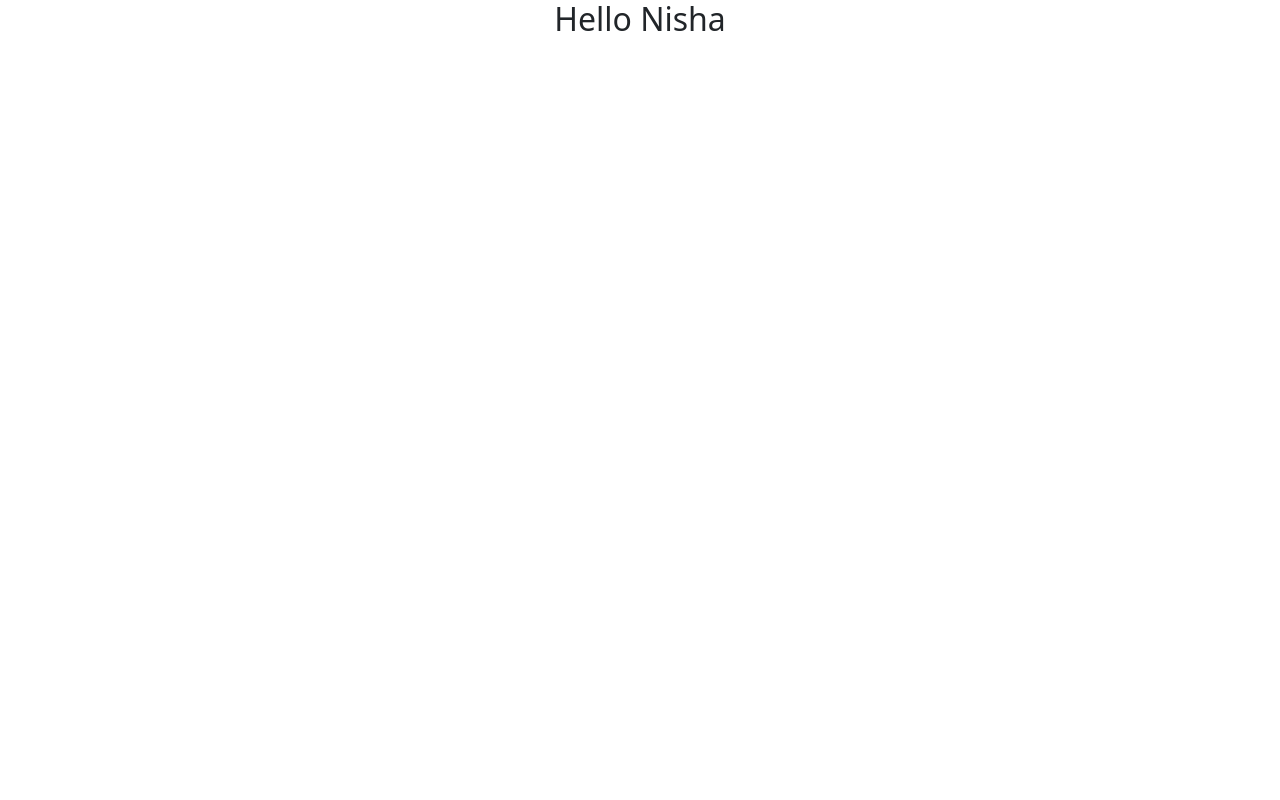
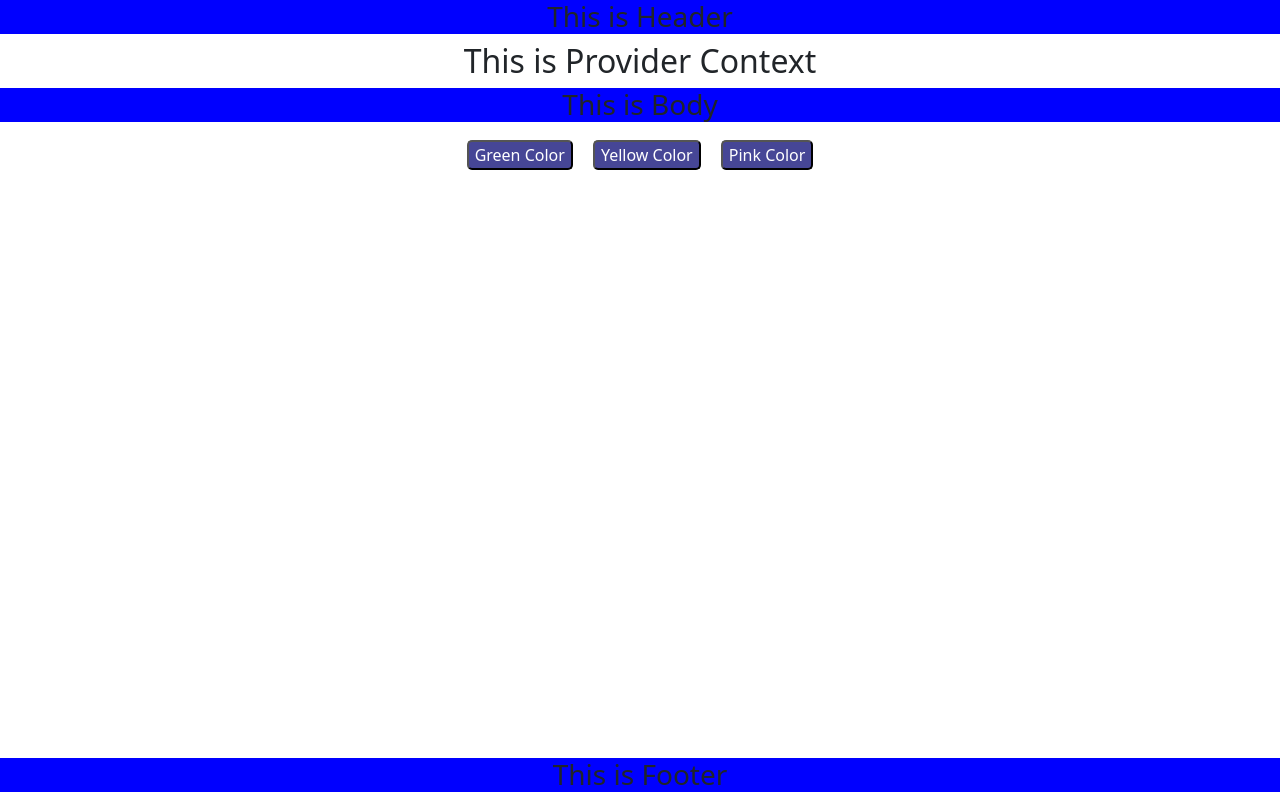
Before and after one commit to nishasalawat1/Basic-Demos, a React (Create React App) app: page / in a window 1280 px wide. Built offline with nearby package versions, Linux system fonts and the light colour scheme.

Commit message:
Use ContextAPI insted of redux to pass and get data in siblings components

```diff
--- a/src/App.css
+++ b/src/App.css
@@ -11,6 +11,17 @@
   .App-logo {
     animation: App-logo-spin infinite 20s linear;
   }
+}
+.footer {
+  position: absolute;
+  width: 100%;
+  bottom: 0;
+}
+.context-color-buttons {
+margin: 10px;
+border-radius: 5px;
+color: white;
+background-color: #464696;
 }
 
 .App-header {
--- a/src/App.js
+++ b/src/App.js
@@ -29,7 +29,8 @@ import './App.css';
 // import TypeChecking from './TypeChecking';
 // import CustomHooks from './CustomHooks.js';
 // import {FragmentExample} from './Fragment'
-import {CreateElementExample} from './CreateElementExample'
+// import {CreateElementExample} from './CreateElementExample';
+import {ContextAPIExample} from './ContextAPIExample';
 
 // import('./CodeSpliting').then((result)=>{
 //   console.warn("result",result.add(8,9))
@@ -73,7 +74,8 @@ function App() {
       {/* <CustomHooks /> */}
       {/* <p>Please check console over it I have printed result of output of CodeSpliting Component</p> */}
       {/* <FragmentExample /> */}
-      <CreateElementExample />
+      {/* <CreateElementExample /> */}
+      <ContextAPIExample />
       {/* </header> */}
     </div>
   );
--- /dev/null
+++ b/src/CommonContext.js
@@ -0,0 +1,2 @@
+import React,{createContext} from 'react';
+export const CommonContext =  createContext();
--- /dev/null
+++ b/src/ContextAPIExample.js
@@ -0,0 +1,38 @@
+import React, { Component } from 'react';
+import { CommonContext } from './CommonContext';
+import {ContextSiblingFooter} from './ContextSiblingFooter';
+import { ContextSiblingHeader } from './ContextSiblingHeader';
+import {ContextSiblingBody} from './ContextSiblingsBody';
+
+export class ContextAPIExample extends Component {
+    constructor() {
+        super();
+        this.updateColor = (color) => {
+            this.setState({ color:color})
+        }
+        this.state = {
+            color: "blue",
+            updateColor: this.updateColor
+        }
+    }
+    render() {
+        return (
+            <div>
+                <CommonContext.Provider value={this.state}>
+                    <ContextSiblingHeader />
+                    <h2>This is Provider Context</h2>
+
+                    <CommonContext.Consumer >
+                        {
+                            ({ color }) => (
+                                <h3 className="footer" style={{ backgroundColor: color }} >This is Consumer inside Provider Context</h3>
+                            )
+                        }
+                    </CommonContext.Consumer>
+                    <ContextSiblingBody />
+                    <ContextSiblingFooter />
+                </CommonContext.Provider>
+            </div>
+        );
+    }
+}
--- /dev/null
+++ b/src/ContextSiblingFooter.js
@@ -0,0 +1,16 @@
+import React from 'react';
+import { CommonContext } from './CommonContext'
+
+export function ContextSiblingFooter() {
+    return (
+        <div>
+            <CommonContext.Consumer >
+                {
+                    ({ color }) => (
+                        <h3 className="footer" style={{backgroundColor:color}} >This is Footer</h3>
+                    )
+                }
+            </CommonContext.Consumer>
+        </div>
+    );
+}
--- /dev/null
+++ b/src/ContextSiblingHeader.js
@@ -0,0 +1,16 @@
+import React from 'react';
+import { CommonContext } from './CommonContext'
+
+export function ContextSiblingHeader() {
+    return (
+        <div>
+            <CommonContext.Consumer >
+                {
+                    ({ color }) => (
+                        <h3 className="header" style={{backgroundColor:color}}>This is Header</h3>
+                    )
+                }
+            </CommonContext.Consumer>
+        </div>
+    );
+}
--- /dev/null
+++ b/src/ContextSiblingsBody.js
@@ -0,0 +1,21 @@
+import React from 'react';
+import { CommonContext } from './CommonContext'
+
+export function ContextSiblingBody() {
+    return (
+        <div>
+            <CommonContext.Consumer >
+                {
+                    ({ color,updateColor }) => (
+                        <>
+                        <h3 className="Body" style={{backgroundColor:color}}>This is Body</h3>
+                        <button className="context-color-buttons" onClick={()=>updateColor('green')}>Green Color</button>
+                        <button className="context-color-buttons" onClick={()=>updateColor('yellow')}>Yellow Color</button>
+                        <button className="context-color-buttons" onClick={()=>updateColor('pink')}>Pink Color</button>
+                        </>
+                    )
+                }
+            </CommonContext.Consumer>
+        </div>
+    );
+}
```
